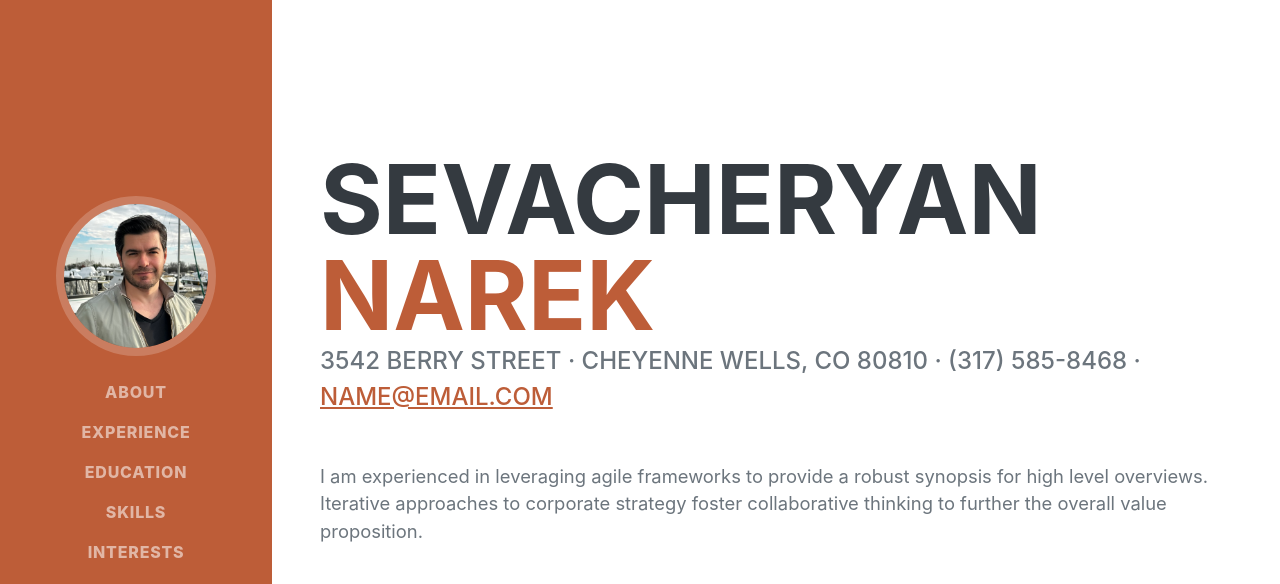
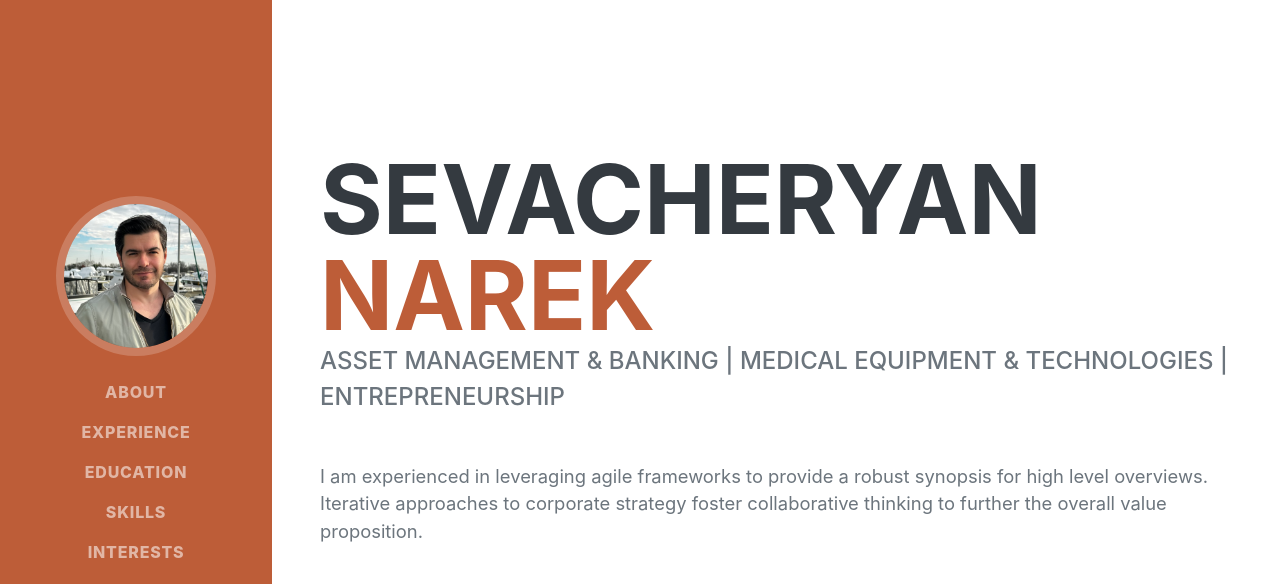
Before and after one commit to ns1310/website_project, a plain HTML site: page index.html in a window 1280 px wide. Shown: the top 584 px of the page. Drawn offline with nearby package versions, Linux system fonts and the light colour scheme; a web font is replaced by a local one.

Commit message:
Update index.html

```diff
--- a/index.html
+++ b/index.html
@@ -44,8 +44,7 @@
                         <span class="text-primary">NAREK</span>
                     </h1>
                     <div class="subheading mb-5">
-                        3542 Berry Street · Cheyenne Wells, CO 80810 · (317) 585-8468 ·
-                        <a href="mailto:name@email.com">name@email.com</a>
+                        Asset Management & Banking | Medical Equipment & Technologies | Entrepreneurship
                     </div>
                     <p class="lead mb-5">I am experienced in leveraging agile frameworks to provide a robust synopsis for high level overviews. Iterative approaches to corporate strategy foster collaborative thinking to further the overall value proposition.</p>
                     <div class="social-icons">
```
